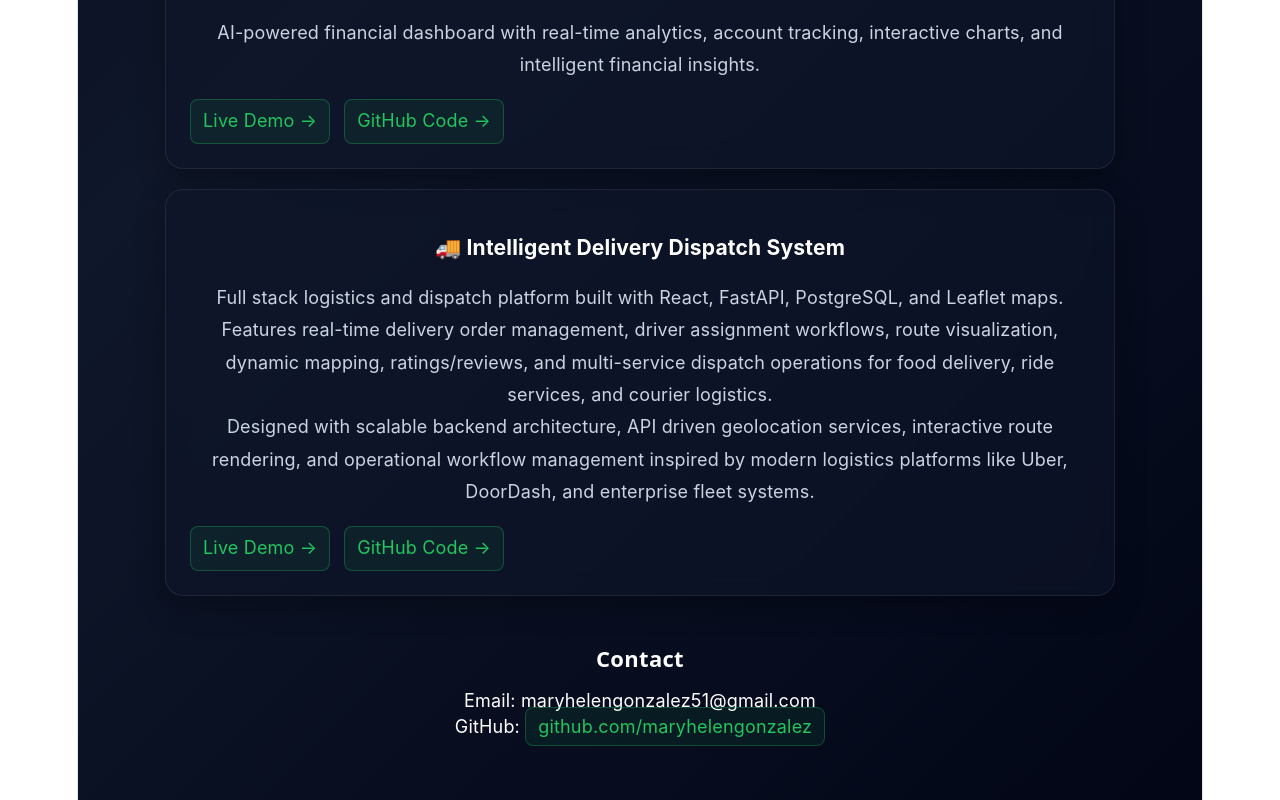
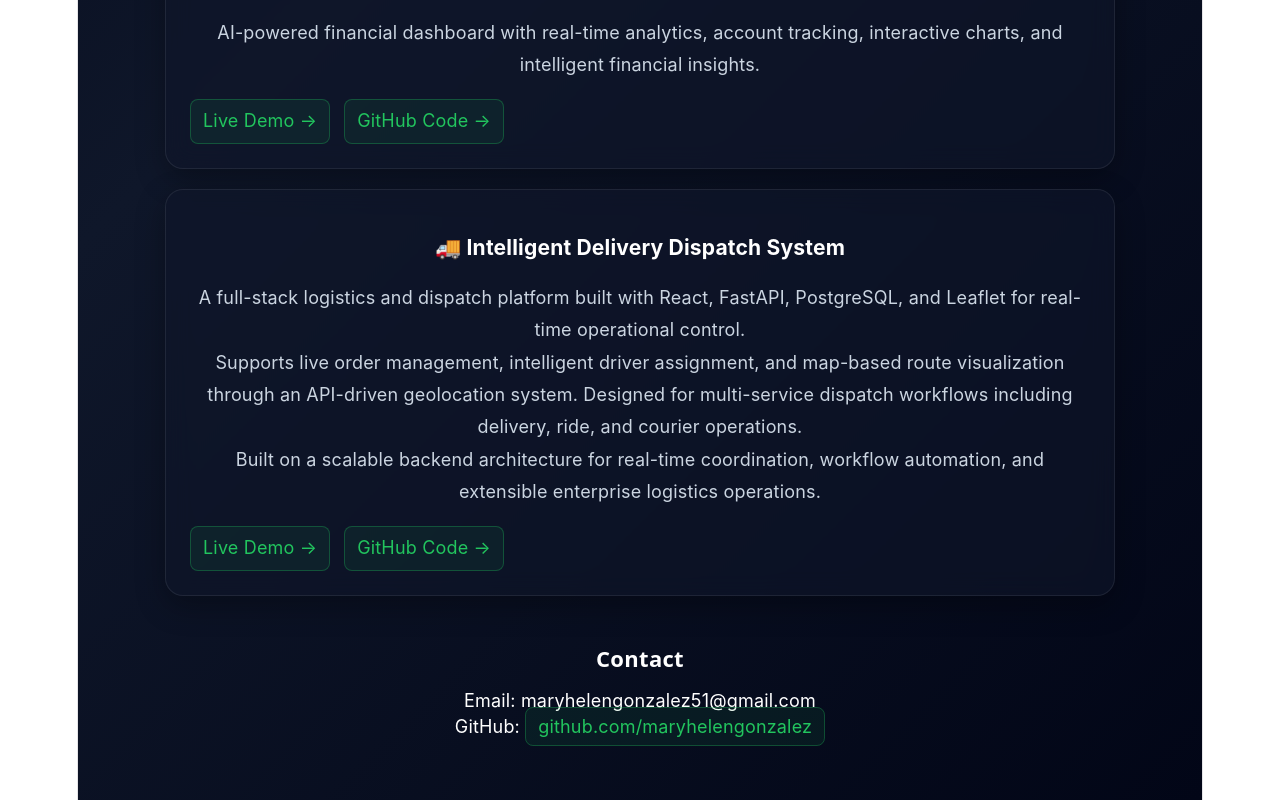
Before and after one commit to maryhelengonzalez/portfolio-site, a React (Vite) app: page / in a window 1280 px wide. Shown: the part 872-1672 px from the top of the page. Built offline with nearby package versions, Linux system fonts and the light colour scheme.

Commit message:
Revise project description in App.jsx
Updated project description for the Intelligent Delivery Dispatch System to enhance clarity and detail.

```diff
--- a/src/App.jsx
+++ b/src/App.jsx
@@ -107,22 +107,33 @@ export default function App() {
   <div style={styles.card}>
     <h3>🚚 Intelligent Delivery Dispatch System</h3>
 
-    <p style={styles.text}>
-      Full stack logistics and dispatch platform built with React,
-      FastAPI, PostgreSQL, and Leaflet maps. Features real-time
-      delivery order management, driver assignment workflows,
-      route visualization, dynamic mapping, ratings/reviews,
-      and multi-service dispatch operations for food delivery,
-      ride services, and courier logistics.
-    </p>
+  <p style={styles.text}>
 
-    <p style={styles.text}>
-      Designed with scalable backend architecture, API driven
-      geolocation services, interactive route rendering,
-      and operational workflow management inspired by
-      modern logistics platforms like Uber, DoorDash,
-      and enterprise fleet systems.
-    </p>
+  A full-stack logistics and dispatch platform built with React, FastAPI,
+
+  PostgreSQL, and Leaflet for real-time operational control.
+
+</p>
+
+<p style={styles.text}>
+
+  Supports live order management, intelligent driver assignment, and
+
+  map-based route visualization through an API-driven geolocation system.
+
+  Designed for multi-service dispatch workflows including delivery, ride,
+
+  and courier operations.
+
+</p>
+
+<p style={styles.text}>
+
+  Built on a scalable backend architecture for real-time coordination,
+
+  workflow automation, and extensible enterprise logistics operations.
+
+</p>
 
     <div style={styles.links}>
       <a
```
